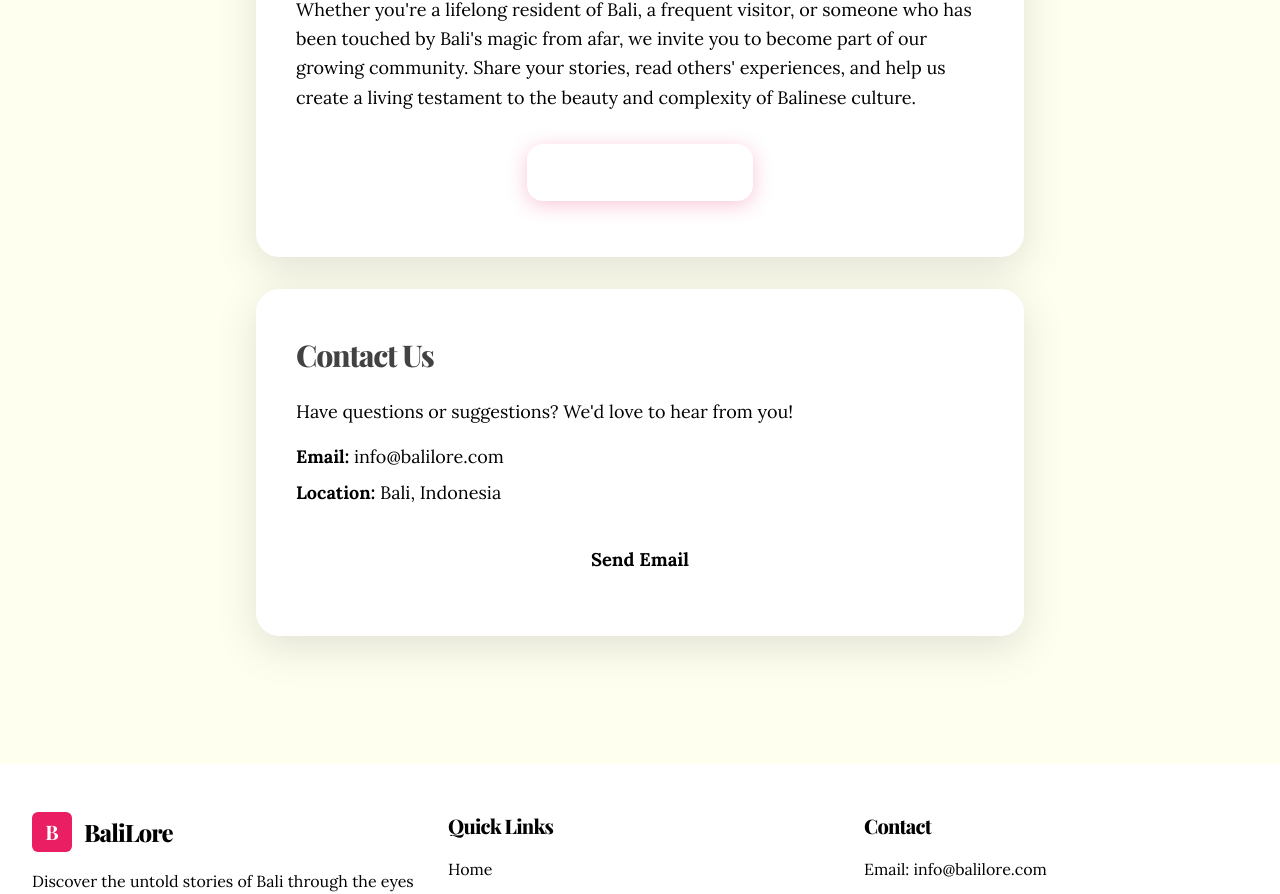
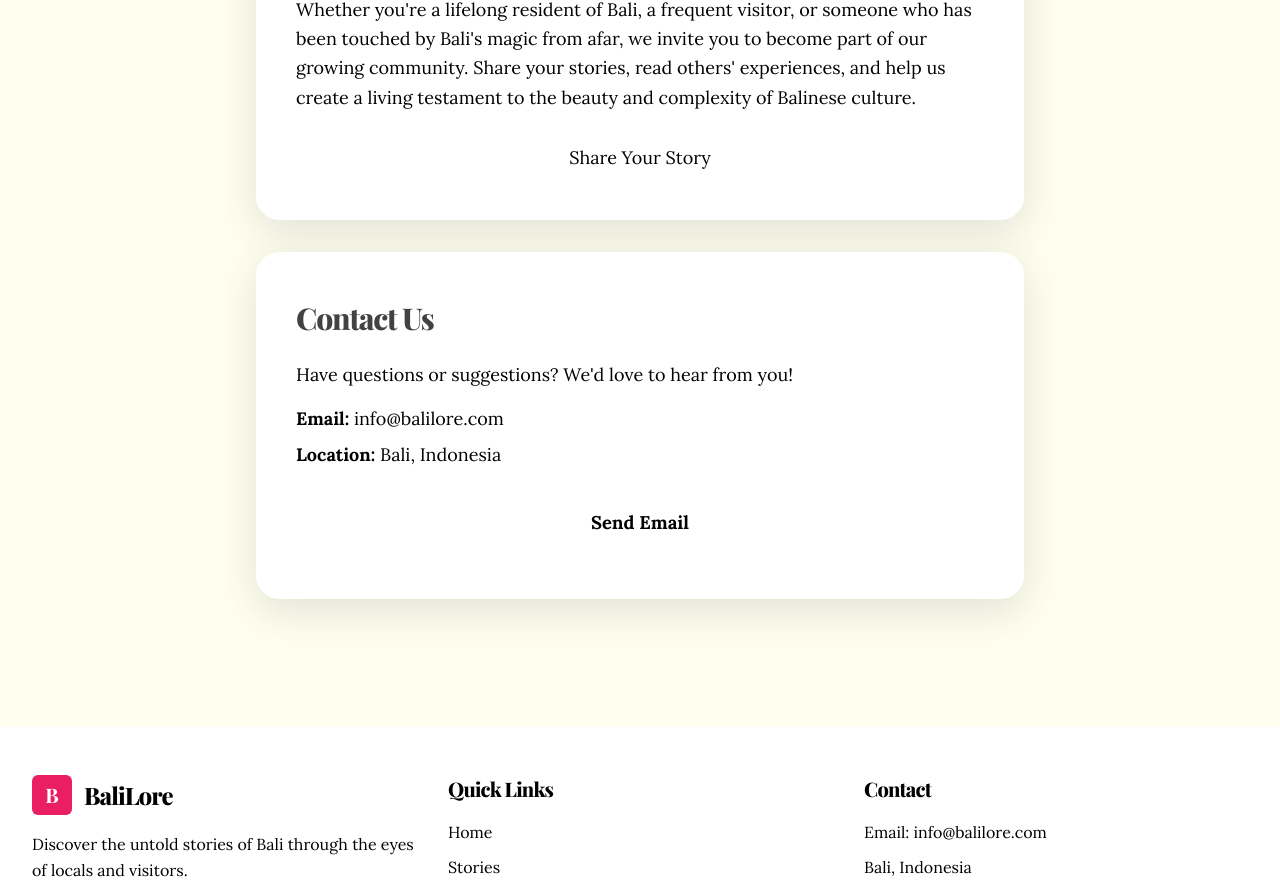
Before and after one commit to Tarun0008/Bailore-front, a React (Vite) app: page /about in a window 1280 px wide. Shown: the part 980-1874 px from the top of the page. Built offline with nearby package versions, Linux system fonts and the light colour scheme; what axios-mock-adapter would draw is missing.

Commit message:
Update AboutPage.tsx

```diff
--- a/src/pages/AboutPage.tsx
+++ b/src/pages/AboutPage.tsx
@@ -39,7 +39,7 @@ const AboutPage = () => {
                             Whether you're a lifelong resident of Bali, a frequent visitor, or someone who has been touched by Bali's magic from afar, we invite you to become part of our growing community. Share your stories, read others' experiences, and help us create a living testament to the beauty and complexity of Balinese culture.
                         </p>
                         <div className="mt-8 text-center">
-                            <Link to="/submit" className="btn-primary font-lora text-lg px-8 py-3">
+                            <Link to="/submit" className="btn-primary-share font-lora text-lg px-8 py-3">
                                 Share Your Story
                             </Link>
                         </div>
```
